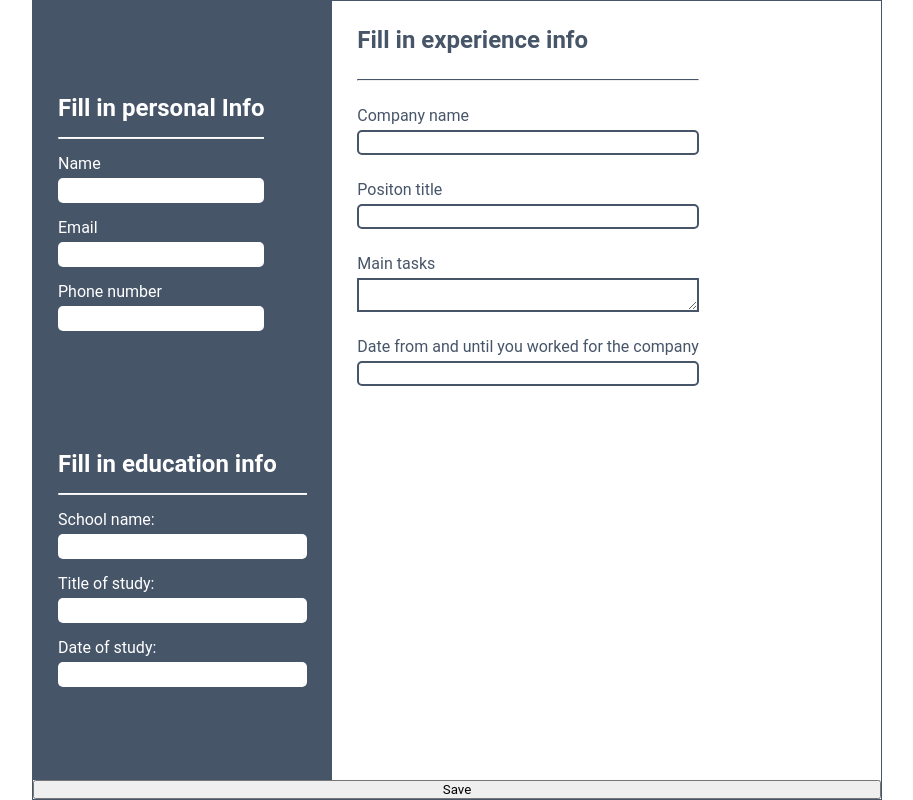
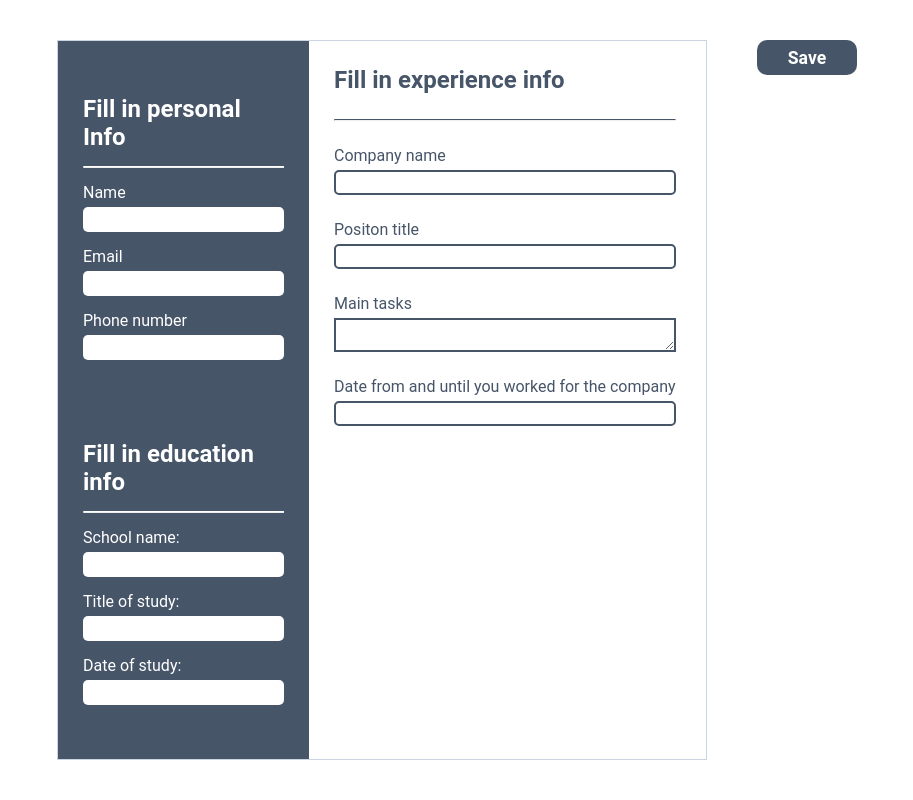
Before and after one commit to unbearabletruth/cv-project, a React (Create React App) app: page / in a window 1280 px wide. Shown: the whole page, without its empty margins (183-1096 px from the left). Built offline with nearby package versions, Linux system fonts and the light colour scheme.

Commit message:
minor css changes

```diff
--- a/src/app.css
+++ b/src/app.css
@@ -8,19 +8,21 @@
 body{
     display: flex;
     justify-content: center;
+    align-items: center;
+    height: 100vh;
 }
 
 .App{
     display: flex;
-    flex-direction: column;
-    height: 100vh;
-    width: 850px;
-    border: 1px solid #475569;
+    gap: 50px;
+    width: 800px;
 }
 
 #infoWrapper{
     display: flex;
     flex: 1;
+    height: 90vh;
+    border: 1px solid #cbd5e1;
 }
 
 #sidebar{
@@ -33,3 +35,19 @@ body{
     padding: 25px;
     gap: 50px;
 }
+
+button{
+    width: 100px;
+    height: 35px;
+    border: 0px;
+    border-radius: 10px;
+    background-color: #475569;
+    color: white;
+    font-size: 1.1rem;
+    font-weight: bold;
+    cursor: pointer;
+}
+
+button:hover{
+    background-color: #64748b;
+}
--- a/src/components/practicalExperience.js
+++ b/src/components/practicalExperience.js
@@ -56,7 +56,7 @@ export default class PracticalExperience extends Component{
                         </div>
                         <div className='propertyExp'>
                             <p className='titleTextExp'>Position</p>
-                            <p className='infoTextExp'>{this.state.positon}</p>
+                            <p className='infoTextExp'>{this.state.position}</p>
                         </div>
                         <div className='propertyExp'>
                             <p className='titleTextExp'>Main tasks</p>
```
